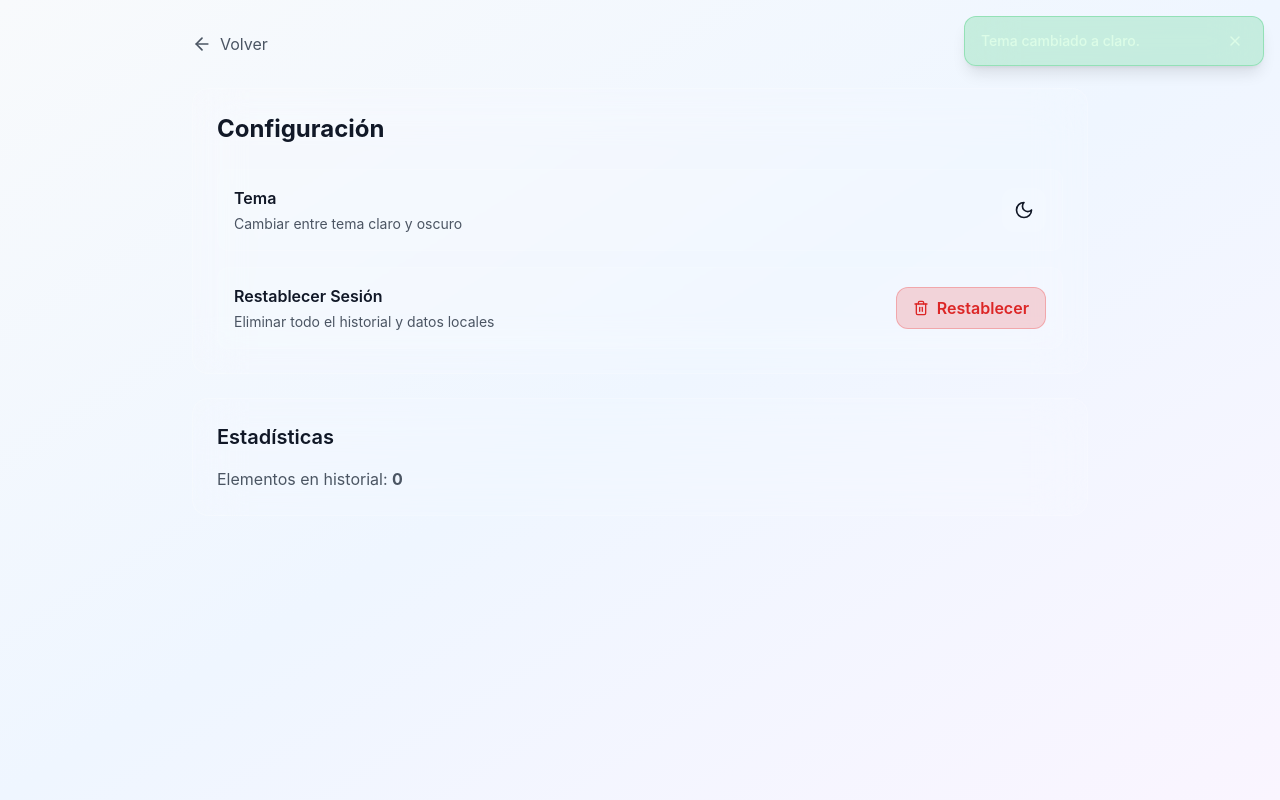
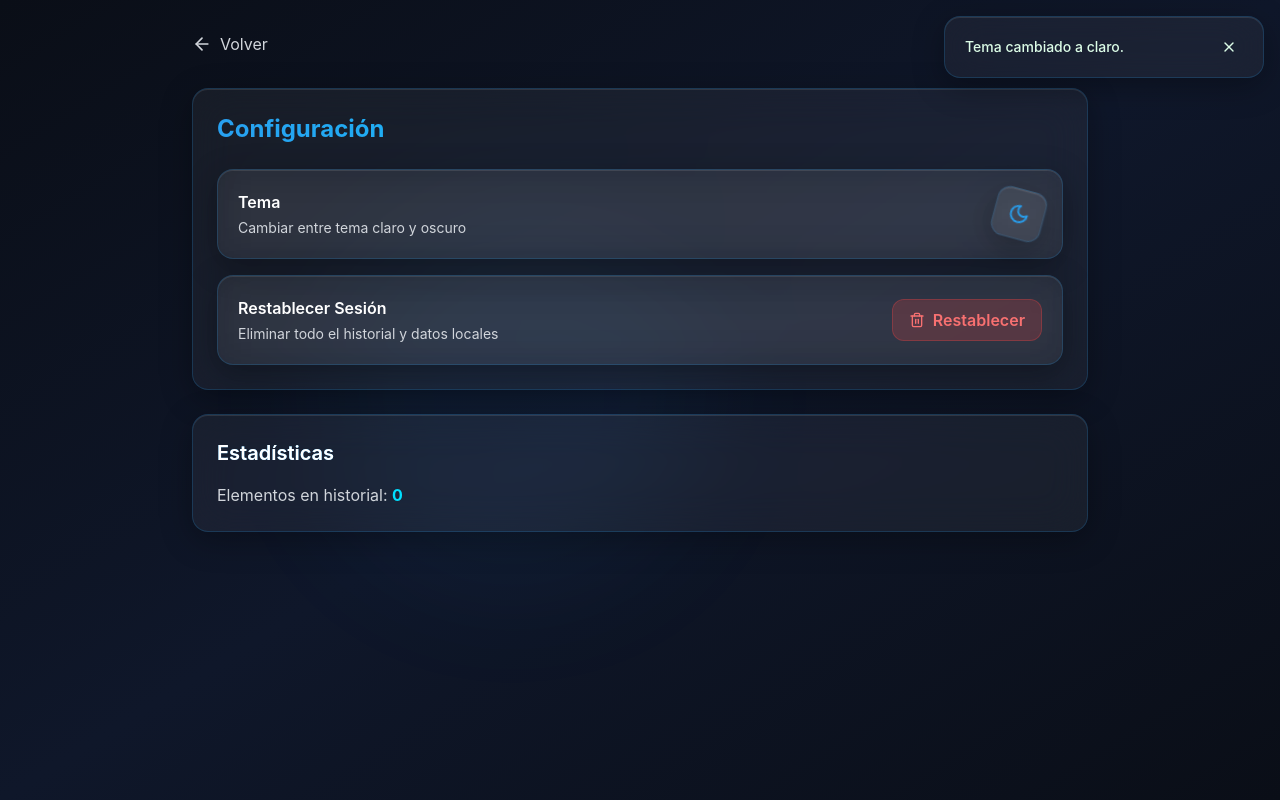
Before and after one commit to christianestrada1102/EthMexico, a Next.js app in the folder frontend/: page /config in a window 1280 px wide. Both pictures are taken after a click on the button "Cambiar tema". Built offline with nearby package versions, Linux system fonts and the light colour scheme.

Commit message:
feat: Apply Arbitrum-themed UI redesign with glassmorphism and animations

```diff
--- a/frontend/app/config/page.tsx
+++ b/frontend/app/config/page.tsx
@@ -38,15 +38,19 @@ export default function ConfigPage() {
   };
 
   return (
-    <div className="min-h-screen bg-gradient-to-br from-slate-50 via-blue-50 to-purple-50 dark:from-gray-900 dark:via-gray-900 dark:to-gray-800 p-4 md:p-8">
+    <div className="min-h-screen bg-gradient-to-br from-arbitrum-navy via-arbitrum-dark to-arbitrum-navy p-4 md:p-8 relative overflow-hidden">
+      <div className="absolute inset-0 overflow-hidden pointer-events-none">
+        <div className="absolute top-1/4 left-1/4 w-96 h-96 bg-arbitrum-blue/5 rounded-full blur-3xl" />
+      </div>
+
       <Toasts />
 
-      <div className="max-w-4xl mx-auto">
+      <div className="max-w-4xl mx-auto relative z-10">
         <motion.button
           initial={{ opacity: 0, x: -20 }}
           animate={{ opacity: 1, x: 0 }}
           onClick={() => router.back()}
-          className="flex items-center gap-2 mb-8 text-gray-600 dark:text-gray-400 hover:text-gray-900 dark:hover:text-white transition-colors"
+          className="flex items-center gap-2 mb-8 text-gray-300 hover:text-arbitrum-cyan transition-colors"
         >
           <ArrowLeft className="w-5 h-5" />
           <span>Volver</span>
@@ -57,61 +61,65 @@ export default function ConfigPage() {
           animate={{ opacity: 1, y: 0 }}
           className="space-y-6"
         >
-          <div className="p-6 rounded-2xl bg-white/10 dark:bg-gray-900/50 backdrop-blur-xl border border-white/20">
-            <h2 className="text-2xl font-bold text-gray-900 dark:text-white mb-6">
+          <div className="p-6 rounded-2xl glass border border-arbitrum-blue/30">
+            <h2 className="text-2xl font-bold bg-gradient-to-r from-arbitrum-blue to-arbitrum-cyan bg-clip-text text-transparent mb-6">
               Configuración
             </h2>
 
             {/* Theme Toggle */}
-            <div className="flex items-center justify-between p-4 rounded-xl bg-white/5 dark:bg-gray-800/50 border border-white/10 mb-4">
+            <div className="flex items-center justify-between p-5 rounded-2xl glass border border-arbitrum-blue/30 mb-4">
               <div>
-                <h3 className="font-semibold text-gray-900 dark:text-white mb-1">
+                <h3 className="font-semibold text-white mb-1">
                   Tema
                 </h3>
-                <p className="text-sm text-gray-600 dark:text-gray-400">
+                <p className="text-sm text-gray-300">
                   Cambiar entre tema claro y oscuro
                 </p>
               </div>
-              <button
+              <motion.button
+                whileHover={{ scale: 1.1, rotate: 15 }}
+                whileTap={{ scale: 0.9 }}
                 onClick={handleToggleTheme}
-                className="p-3 rounded-xl bg-white/10 dark:bg-gray-800/50 hover:bg-white/20 dark:hover:bg-gray-800/70 transition-colors"
+                className="p-3 rounded-xl glass border border-arbitrum-blue/30 hover:border-arbitrum-cyan/50 transition-all"
                 aria-label="Cambiar tema"
               >
                 {theme === "dark" ? (
-                  <Sun className="w-5 h-5 text-gray-900 dark:text-white" />
+                  <Sun className="w-5 h-5 text-arbitrum-cyan" />
                 ) : (
-                  <Moon className="w-5 h-5 text-gray-900 dark:text-white" />
+                  <Moon className="w-5 h-5 text-arbitrum-blue" />
                 )}
-              </button>
+              </motion.button>
             </div>
 
             {/* Reset Session */}
-            <div className="flex items-center justify-between p-4 rounded-xl bg-white/5 dark:bg-gray-800/50 border border-white/10">
+            <div className="flex items-center justify-between p-5 rounded-2xl glass border border-arbitrum-blue/30">
               <div>
-                <h3 className="font-semibold text-gray-900 dark:text-white mb-1">
+                <h3 className="font-semibold text-white mb-1">
                   Restablecer Sesión
                 </h3>
-                <p className="text-sm text-gray-600 dark:text-gray-400">
+                <p className="text-sm text-gray-300">
                   Eliminar todo el historial y datos locales
                 </p>
               </div>
-              <button
+              <motion.button
+                whileHover={{ scale: 1.05 }}
+                whileTap={{ scale: 0.95 }}
                 onClick={handleResetSession}
-                className="flex items-center gap-2 px-4 py-2 rounded-xl bg-red-500/20 hover:bg-red-500/30 border border-red-500/30 text-red-600 dark:text-red-400 font-semibold transition-colors"
+                className="flex items-center gap-2 px-4 py-2 rounded-xl bg-red-500/20 hover:bg-red-500/30 border border-red-500/30 text-red-400 font-semibold transition-all"
               >
                 <Trash2 className="w-4 h-4" />
                 <span>Restablecer</span>
-              </button>
+              </motion.button>
             </div>
           </div>
 
           {/* Stats */}
-          <div className="p-6 rounded-2xl bg-white/10 dark:bg-gray-900/50 backdrop-blur-xl border border-white/20">
-            <h3 className="text-xl font-semibold text-gray-900 dark:text-white mb-4">
+          <div className="p-6 rounded-2xl glass border border-arbitrum-blue/30">
+            <h3 className="text-xl font-semibold text-white mb-4 bg-gradient-to-r from-arbitrum-blue to-arbitrum-cyan bg-clip-text text-transparent">
               Estadísticas
             </h3>
-            <p className="text-gray-600 dark:text-gray-400">
-              Elementos en historial: <strong>{history.length}</strong>
+            <p className="text-gray-300">
+              Elementos en historial: <strong className="text-arbitrum-cyan">{history.length}</strong>
             </p>
           </div>
         </motion.div>
--- a/frontend/app/globals.css
+++ b/frontend/app/globals.css
@@ -2,18 +2,21 @@
 @tailwind components;
 @tailwind utilities;
 
-@import url('https://fonts.googleapis.com/css2?family=Inter:wght@300;400;500;600;700;800&display=swap');
+@import url('https://fonts.googleapis.com/css2?family=Inter:wght@300;400;500;600;700;800&family=Poppins:wght@300;400;500;600;700;800&display=swap');
 
 :root {
-  --foreground-rgb: 0, 0, 0;
-  --background-start-rgb: 214, 219, 220;
-  --background-end-rgb: 255, 255, 255;
+  --foreground-rgb: 240, 245, 250;
+  --background-start-rgb: 10, 14, 23;
+  --background-end-rgb: 10, 14, 23;
+  --arbitrum-blue: #28A0F0;
+  --arbitrum-cyan: #00E0FF;
+  --arbitrum-navy: #0A0E17;
 }
 
 .dark {
-  --foreground-rgb: 255, 255, 255;
-  --background-start-rgb: 17, 24, 39;
-  --background-end-rgb: 17, 24, 39;
+  --foreground-rgb: 240, 245, 250;
+  --background-start-rgb: 10, 14, 23;
+  --background-end-rgb: 15, 23, 42;
 }
 
 * {
@@ -32,27 +35,55 @@ body {
 body {
   color: rgb(var(--foreground-rgb));
   background: linear-gradient(
-      to bottom,
-      transparent,
-      rgb(var(--background-end-rgb))
-    )
-    rgb(var(--background-start-rgb));
+      135deg,
+      #0A0E17 0%,
+      #0F172A 50%,
+      #0A0E17 100%
+    );
   transition: background-color 0.3s ease, color 0.3s ease;
+  min-height: 100vh;
 }
 
-/* Glassmorphism utilities */
+.dark body {
+  background: linear-gradient(
+      135deg,
+      #0A0E17 0%,
+      #0F172A 50%,
+      #0A0E17 100%
+    );
+}
+
+/* Glassmorphism utilities - Arbitrum themed */
 .glass {
-  background: rgba(255, 255, 255, 0.1);
-  backdrop-filter: blur(10px);
-  -webkit-backdrop-filter: blur(10px);
-  border: 1px solid rgba(255, 255, 255, 0.2);
+  background: rgba(255, 255, 255, 0.05);
+  backdrop-filter: blur(20px);
+  -webkit-backdrop-filter: blur(20px);
+  border: 1px solid rgba(40, 160, 240, 0.2);
+  box-shadow:
+    0 8px 32px rgba(0, 0, 0, 0.3),
+    inset 0 1px 0 rgba(255, 255, 255, 0.1);
 }
 
 .glass-dark {
-  background: rgba(17, 24, 39, 0.8);
-  backdrop-filter: blur(10px);
-  -webkit-backdrop-filter: blur(10px);
-  border: 1px solid rgba(255, 255, 255, 0.1);
+  background: rgba(10, 14, 23, 0.8);
+  backdrop-filter: blur(20px);
+  -webkit-backdrop-filter: blur(20px);
+  border: 1px solid rgba(40, 160, 240, 0.15);
+  box-shadow:
+    0 8px 32px rgba(0, 0, 0, 0.4),
+    inset 0 1px 0 rgba(255, 255, 255, 0.05),
+    0 0 20px rgba(40, 160, 240, 0.1);
+}
+
+.glass-glow {
+  background: rgba(10, 14, 23, 0.7);
+  backdrop-filter: blur(24px);
+  -webkit-backdrop-filter: blur(24px);
+  border: 1px solid rgba(40, 160, 240, 0.3);
+  box-shadow:
+    0 8px 32px rgba(0, 0, 0, 0.4),
+    0 0 40px rgba(40, 160, 240, 0.15),
+    inset 0 1px 0 rgba(255, 255, 255, 0.1);
 }
 
 /* Scrollbar styles */
@@ -65,21 +96,31 @@ body {
 }
 
 ::-webkit-scrollbar-thumb {
-  background: rgba(255, 255, 255, 0.2);
+  background: rgba(40, 160, 240, 0.3);
   border-radius: 4px;
 }
 
 ::-webkit-scrollbar-thumb:hover {
-  background: rgba(255, 255, 255, 0.3);
+  background: rgba(40, 160, 240, 0.5);
 }
 
-/* Focus styles */
+/* Focus styles - Arbitrum themed */
 *:focus-visible {
-  outline: 2px solid #3b82f6;
+  outline: 2px solid #28A0F0;
   outline-offset: 2px;
+  box-shadow: 0 0 0 4px rgba(40, 160, 240, 0.2);
 }
 
 /* Animation utilities */
+@keyframes shimmer {
+  0%, 100% {
+    background-position: 0% 50%;
+  }
+  50% {
+    background-position: 100% 50%;
+  }
+}
+
 @keyframes fadeIn {
   from {
     opacity: 0;
--- a/frontend/app/layout.tsx
+++ b/frontend/app/layout.tsx
@@ -12,8 +12,8 @@ export default function RootLayout({
   children: React.ReactNode;
 }) {
   return (
-    <html lang="es">
-      <body>{children}</body>
+    <html lang="es" className="dark">
+      <body className="dark">{children}</body>
     </html>
   );
 }
--- a/frontend/components/Toasts.tsx
+++ b/frontend/components/Toasts.tsx
@@ -18,31 +18,37 @@ export function Toasts() {
         {toasts.map((toast) => (
           <motion.div
             key={toast.id}
-            initial={{ opacity: 0, x: 100, scale: 0.9 }}
+            initial={{ opacity: 0, x: 400, scale: 0.8 }}
             animate={{ opacity: 1, x: 0, scale: 1 }}
-            exit={{ opacity: 0, x: 100, scale: 0.9 }}
-            transition={{ duration: 0.2 }}
+            exit={{ opacity: 0, x: 400, scale: 0.8 }}
+            transition={{
+              type: "spring",
+              stiffness: 300,
+              damping: 25
+            }}
             className={`
-              flex items-center gap-3 px-4 py-3 rounded-xl shadow-lg backdrop-blur-xl
-              min-w-[300px] max-w-md
+              flex items-center gap-3 px-5 py-4 rounded-2xl shadow-2xl backdrop-blur-xl
+              min-w-[320px] max-w-md border
               ${
                 toast.type === "success"
-                  ? "bg-green-500/20 border border-green-500/30 text-green-100"
+                  ? "glass border-green-400/30 text-green-100 bg-green-500/10 shadow-green-400/20"
                   : toast.type === "error"
-                  ? "bg-red-500/20 border border-red-500/30 text-red-100"
-                  : "bg-blue-500/20 border border-blue-500/30 text-blue-100"
+                  ? "glass border-red-400/30 text-red-100 bg-red-500/10 shadow-red-400/20"
+                  : "glass border-arbitrum-cyan/30 text-arbitrum-cyan bg-arbitrum-blue/10 shadow-arbitrum-blue/20"
               }
             `}
             role="alert"
           >
             <p className="flex-1 text-sm font-medium">{toast.message}</p>
-            <button
+            <motion.button
+              whileHover={{ scale: 1.1 }}
+              whileTap={{ scale: 0.9 }}
               onClick={() => removeToast(toast.id)}
-              className="p-1 rounded-lg hover:bg-white/10 transition-colors"
+              className="p-1.5 rounded-lg hover:bg-white/10 transition-colors"
               aria-label="Cerrar notificación"
             >
               <X className="w-4 h-4" />
-            </button>
+            </motion.button>
           </motion.div>
         ))}
       </AnimatePresence>
--- a/frontend/tailwind.config.js
+++ b/frontend/tailwind.config.js
@@ -9,21 +9,29 @@ module.exports = {
   theme: {
     extend: {
       colors: {
+        arbitrum: {
+          blue: '#28A0F0',
+          cyan: '#00E0FF',
+          navy: '#0A0E17',
+          dark: '#0F172A',
+          light: '#1E293B',
+        },
         primary: {
           50: '#eff6ff',
           100: '#dbeafe',
           200: '#bfdbfe',
           300: '#93c5fd',
           400: '#60a5fa',
-          500: '#3b82f6',
+          500: '#28A0F0', // Arbitrum blue
           600: '#2563eb',
           700: '#1d4ed8',
           800: '#1e40af',
           900: '#1e3a8a',
         },
         accent: {
-          500: '#8b5cf6',
-          600: '#7c3aed',
+          400: '#00E0FF', // Arbitrum cyan
+          500: '#00E0FF',
+          600: '#00B8CC',
         },
       },
       fontFamily: {
```
Also changed, not shown: frontend/app/dashboard/page.tsx (+48 -31 lines), frontend/app/page.tsx (+49 -25 lines), frontend/components/RequestWithdrawalModal.tsx (+20 -15 lines), frontend/components/WalletCard.tsx (+47 -26 lines), frontend/components/WalletModal.tsx (+25 -18 lines).
